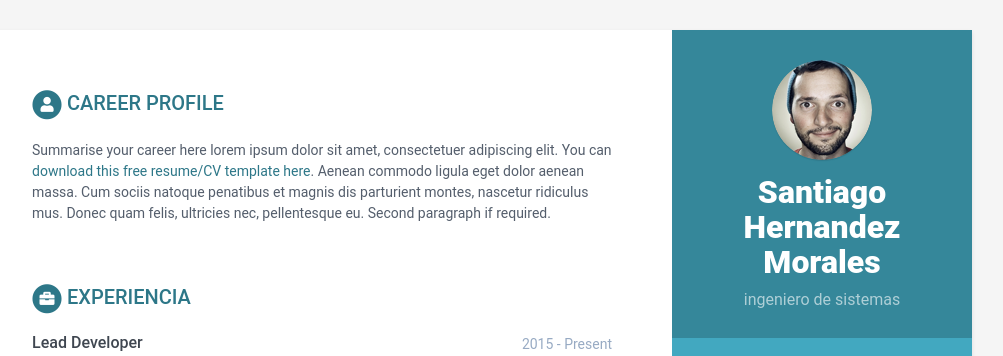
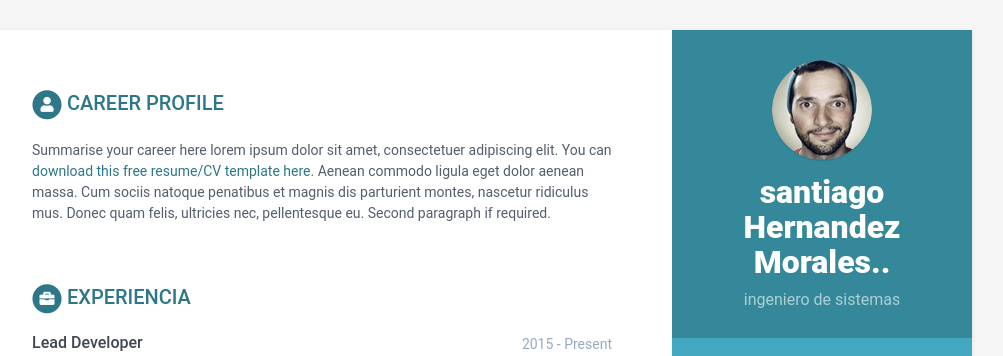
Before and after one commit to santiagohernandezmorales3-collab/Hernandez-cvIssues, a Jekyll site: the page built from index.html, in a window 1280 px wide and 900 px high. Shown: the top 356 px of the window, without its empty margins (168-1171 px from the left). Built offline with Jekyll 4.4.1, drawn with Linux system fonts in a browser that asks for light colours.

```diff
--- a/_data/data.yml
+++ b/_data/data.yml
@@ -8,7 +8,7 @@ sidebar:
     education: True # set to False if you want education in main section instead of in sidebar
 
     # Profile information
-    name: Santiago Hernandez Morales
+    name: santiago Hernandez Morales..
     tagline: ingeniero de sistemas
     avatar: profile.png  #place a 100x100 picture inside /assets/images/ folder and provide the name of the file below
 
```
